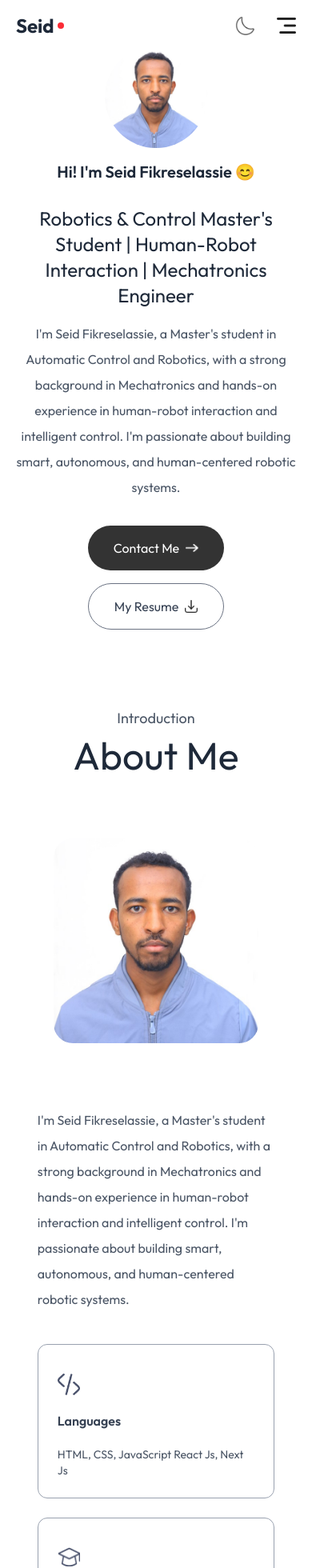
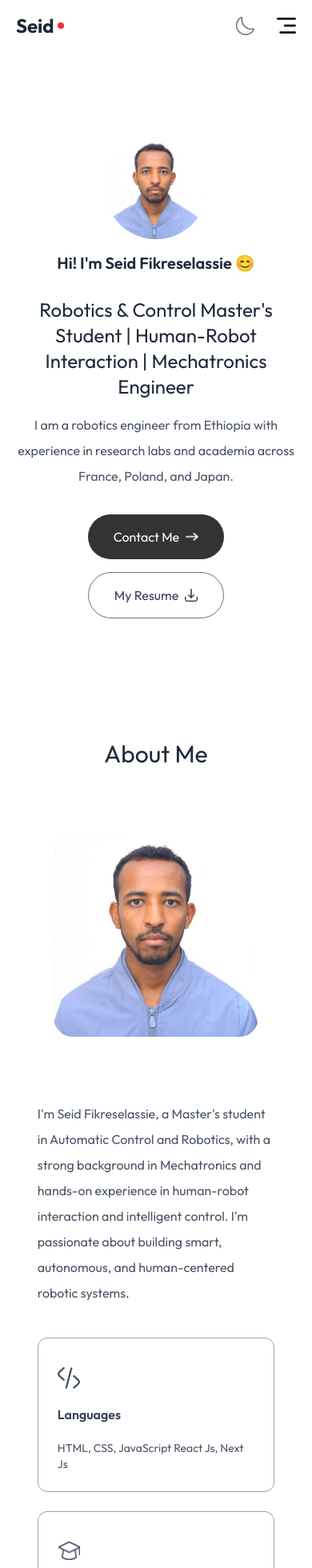
Before and after one commit to Tsigie-beyene/portfolio_2_for_Client, a Next.js app: page / in a window 390 px wide. Shown: the top 1960 px of the page at 80% size. Built offline with nearby package versions, Linux system fonts and the light colour scheme; a web font is replaced by a local one.

Commit message:
finished responsivness

```diff
--- a/components/Contact.jsx
+++ b/components/Contact.jsx
@@ -8,7 +8,7 @@ const Contact = () => {
 
   return (
     <div id="contact" className='w-full px-[12%] py-10 scroll-mt-20'>
-        <h2 className={`text-center text-5xl font-Ovo mb-4 transition-colors duration-300
+        <h2 className={`text-center text-3xl md:text-4xl lg:text-5xl font-Ovo mb-4 transition-colors duration-300
         ${isDarkMode ? 'text-white' : 'text-gray-800'}`}>Get In Touch</h2>
         <p className={`text-center max-w-2xl mx-auto mb-12 font-Ovo transition-colors duration-300
         ${isDarkMode ? 'text-gray-300' : 'text-gray-600'}`}>
--- a/components/Header.jsx
+++ b/components/Header.jsx
@@ -9,7 +9,7 @@ const Header = () => {
   return (
     <div className='w-11/12 max-w-3xl mx-auto text-center max-auto h-screen flex flex-col justify-center items-center gap-4'>
         <div>
-            <Image src={assets.fik} alt="Profile Image" className="rounded-full w-32"/>
+            <Image src={assets.fik} alt="Profile Image" className="rounded-full w-32 mt-25 lg:mt-15"/>
         </div>
         <h3 className={`flex items-end gap-2 text-xl md:text-2xl font-semibold mb-3 font-Ovo transition-colors duration-300
         ${isDarkMode ? 'text-white' : 'text-gray-800'}`}>
@@ -21,7 +21,7 @@ const Header = () => {
         Robotics & Control Master's Student | Human-Robot Interaction | Mechatronics Engineer </h1>
         <p className={`max-w-3xl mx-auto font-Ovo transition-colors duration-300
         ${isDarkMode ? 'text-gray-300' : 'text-gray-600'}`}>
-        I'm Seid Fikreselassie, a Master's student in Automatic Control and Robotics, with a strong background in Mechatronics and hands-on experience in human-robot interaction and intelligent control. I'm passionate about building smart, autonomous, and human-centered robotic systems.
+        I am a robotics engineer from Ethiopia with experience in research labs and academia across France, Poland, and Japan.
         </p>
         <div className='flex flex-col sm:flex-row items-center gap-4 mt-4'>
           <a href="#contact"
--- a/components/Services.jsx
+++ b/components/Services.jsx
@@ -10,7 +10,7 @@ const Services = () => {
     <div id="services" className='w-full px-[12%] py-10 scroll-mt-20'>
         <h4 className={`text-center mb-2 text-lg font-Ovo transition-colors duration-300
         ${isDarkMode ? 'text-gray-300' : 'text-gray-600'}`}>What I Offer</h4>
-        <h2 className={`text-center text-5xl font-Ovo transition-colors duration-300
+        <h2 className={`text-center text-3xl md:text-4xl lg:text-5xl font-Ovo transition-colors duration-300
         ${isDarkMode ? 'text-white' : 'text-gray-800'}`}>My Services</h2>
         <p className={`text-center max-w-2xl mx-auto mt-5 mb-12 font-Ovo transition-colors duration-300
         ${isDarkMode ? 'text-gray-300' : 'text-gray-600'}`}>
--- a/components/Work.jsx
+++ b/components/Work.jsx
@@ -10,7 +10,7 @@ const Work =()=>{
         <div id='work' className='w-full px-[12%] py-10 scroll-mt-20'>
        <h4 className={`text-center mb-2 text-lg font-Ovo transition-colors duration-300
        ${isDarkMode ? 'text-gray-300' : 'text-gray-600'}`}>My Portfolio</h4>
-        <h2 className={`text-center text-5xl font-Ovo transition-colors duration-300
+        <h2 className={`text-center text-3xl md:text-4xl lg:text-5xl font-Ovo transition-colors duration-300
         ${isDarkMode ? 'text-white' : 'text-gray-800'}`}>My Latest Work</h2>
         <p className={`text-center max-w-2xl mx-auto mt-5 mb-12 font-Ovo transition-colors duration-300
         ${isDarkMode ? 'text-gray-300' : 'text-gray-600'}`}>
--- a/components/about.jsx
+++ b/components/about.jsx
@@ -7,11 +7,11 @@ const about = () => {
   const { isDarkMode } = useTheme()
 
   return (
-    <div id='about' className='w-full px-[12%] py-10 scroll-mt-20'>
-        <h4 className={`text-center mb-2 text-lg font-Ovo transition-colors duration-300
+    <div id='about' className='w-full px-[12%] py-20 scroll-mt-20'>
+        <h4 className={`hidden md:block text-center mb-2 text-lg font-Ovo transition-colors duration-300
         ${isDarkMode ? 'text-gray-300' : 'text-gray-600'}`}>Introduction</h4>
-        <h2 className={`text-center text-5xl font-Ovo transition-colors duration-300
-        ${isDarkMode ? 'text-white' : 'text-gray-800'}`}>About Me</h2>
+        <h2 className={`text-center text-3xl md:text-4xl lg:text-5xl font-Ovo transition-colors duration-300
+        ${isDarkMode ? 'text-white' :'text-gray-800'}`}>About Me</h2>
         <div className='flex w-full flex-col lg:flex-row items-center gap-20 my-20'>
             <div className='w-64 sm:w-80 rounded-3xl max-w-none'>
                <Image src={assets.fik} alt="user"
```
